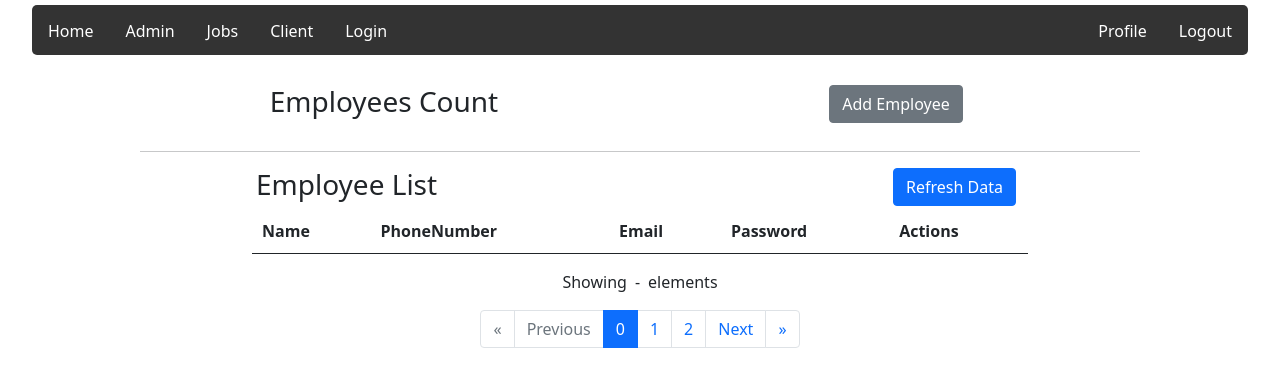
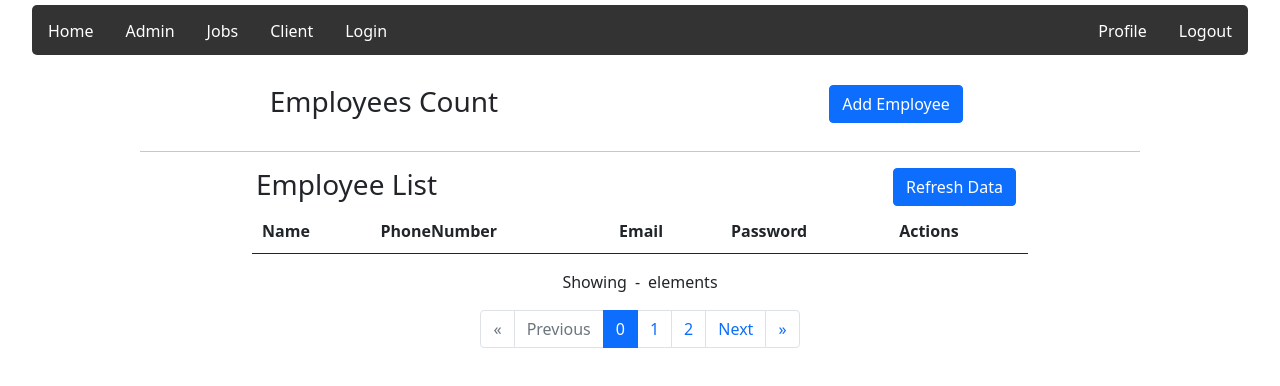
Before and after one commit to Mburu-Elvis/natujenge_employee_decoupled, a website: page EmployeeApp/index.html at #!/Admin in a window 1280 px wide. Drawn offline with nearby package versions, Linux system fonts and the light colour scheme; some packages are replaced by stand-ins of ours; no server answers.

Commit message:
UI enhancements in add and edit employee modals

```diff
--- a/EmployeeApp/admin.html
+++ b/EmployeeApp/admin.html
@@ -6,7 +6,7 @@
         </div>
         <div class="col-md-6">
             <div class="d-flex justify-content-center">
-                <button class="btn btn-secondary" type="button" id="dropdownMenuButton1" data-bs-toggle="modal" data-bs-target="#addEmployee">
+                <button class="btn btn-primary" type="button" id="dropdownMenuButton1" data-bs-toggle="modal" data-bs-target="#addEmployee">
                     Add Employee
                 </button>
                 <div class="modal fade" id="addEmployee" tabindex="-1" aria-labelledby="exampleModalLabel" aria-hidden="true">
```
